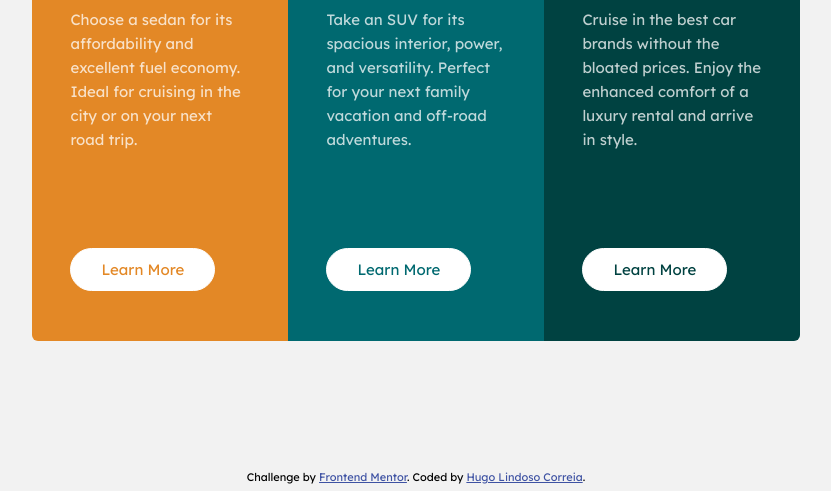
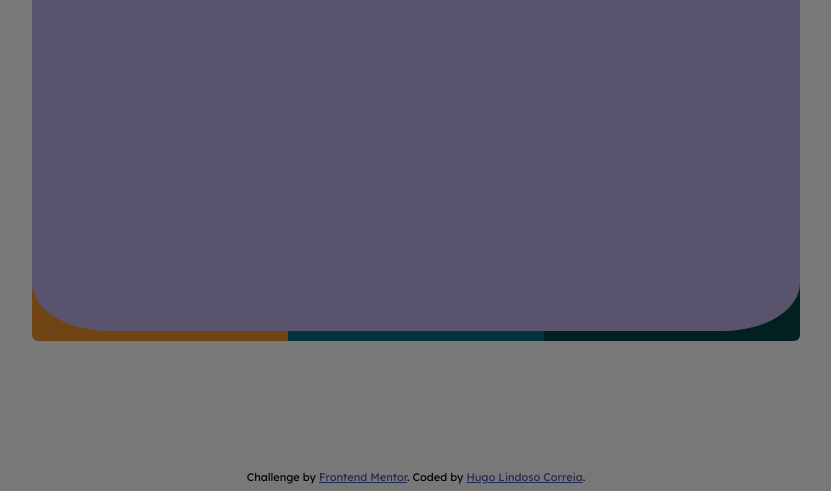
Before and after one commit to HugoLc/FrontendMentor-2, a plain HTML site: page index.html in a window 1280 px wide. Shown: the part 309-800 px from the top of the page, without its empty margins (224-1055 px from the left). Drawn offline with Linux system fonts and the light colour scheme.

Commit message:
Criada estrutura do card de info
Realizado teste para acrescentar card informativo nos projetos

```diff
--- a/css/style.css
+++ b/css/style.css
@@ -20,6 +20,24 @@ p{
   color: hsla(0, 0%, 100%, 0.75);
 }
 
+.info{
+  position: fixed;
+  background-color: rgba(0, 0, 0, 0.5);
+  width: 100%;
+  height: 100%;
+  z-index: 150;
+}
+
+.info-card{
+  position: absolute;
+  top: 50%;
+  left: 50%;
+  width: 60%;
+  height: 60vh;
+  transform: translate(-50%, -50%);
+  background: #59536E;
+  border-radius: 10%;
+}
 
 .card{
   display: grid;
--- a/index.html
+++ b/index.html
@@ -26,6 +26,11 @@
   </style>
 </head>
 <body>
+  <div class="info">
+    <div class="info-card">
+
+    </div>
+  </div>
   <div class="card">
     <section class="categoria sedans">
       <svg width="64" height="40" xmlns="http://www.w3.org/2000/svg"><g fill="none" fill-rule="evenodd"><circle fill="#000" opacity=".201" cx="20" cy="20" r="20"/><path d="M52.936 24.11c1.942 0 3.517 1.542 3.517 3.445 0 1.903-1.575 3.445-3.517 3.445s-3.516-1.542-3.516-3.445c0-1.903 1.574-3.445 3.516-3.445zm-21.957 0c1.942 0 3.517 1.542 3.517 3.445 0 1.903-1.575 3.445-3.517 3.445s-3.516-1.542-3.516-3.445c0-1.903 1.574-3.445 3.516-3.445zm6.948-4.848v1.429c0 .716.61 1.293 1.348 1.259a1.295 1.295 0 001.225-1.295v-1.393h8.256l13.483 1.313c.956.093 1.676.881 1.676 1.814 0 2.89-2.126 5.303-4.926 5.819.397-3.557-2.458-6.62-6.053-6.62-3.646 0-6.504 3.14-6.039 6.723h-9.879c.466-3.588-2.397-6.722-6.039-6.722-3.595 0-6.45 3.062-6.052 6.62-2.14-.398-3.916-1.912-4.61-3.931h1.142c.731 0 1.32-.598 1.285-1.322-.033-.678-.629-1.2-1.322-1.2H20v-.251c0-1.274 1.066-2.243 2.306-2.243h15.62zM42.59 11c2.645 0 4.99 1.556 5.972 3.963l.726 1.779H40.17L38.413 11h4.178zm-6.865 0l1.758 5.741H26.505l3.357-3.654A6.502 6.502 0 0134.644 11h1.082z" fill="#FFD473" fill-rule="nonzero"/></g></svg>
```
